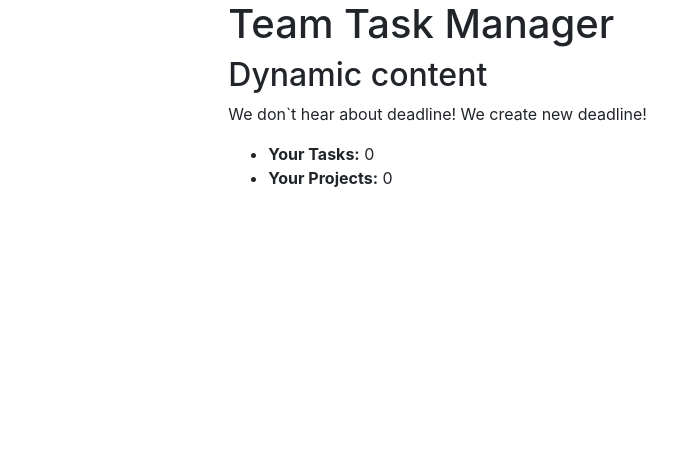
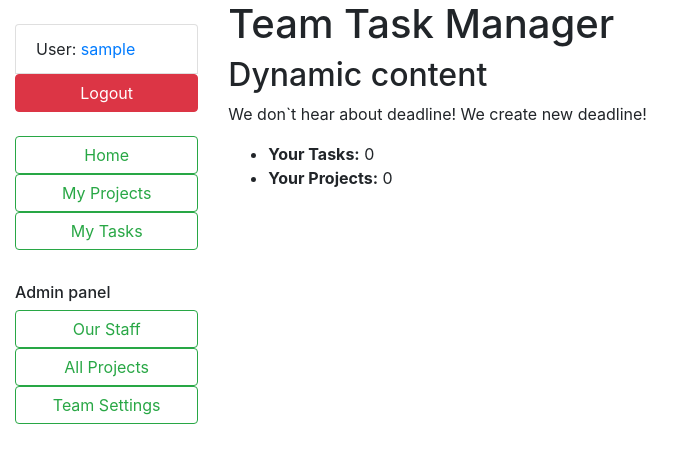
Before and after one commit to PythonZem/team-task-manager, a Django app: page / in a window 1280 px wide. Shown: the top 463 px of the page, without its empty margins (0-694 px from the left). Run offline with Django 5.2, Linux system fonts and the light colour scheme; the visitor is signed in with stand-in values (Sample User, id 1); data that the repository does not hold is empty.

Commit message:
Create sidebar

```diff
--- a/templates/includes/sidebar.html
+++ b/templates/includes/sidebar.html
@@ -1,10 +1,22 @@
-<!DOCTYPE html>
-<html lang="en">
-<head>
-    <meta charset="UTF-8">
-    <title>Title</title>
-</head>
-<body>
+<br>
+<ul class="sidebar-nav list-group">
+  {% if user.is_authenticated %}
+    <li class="list-group-item">User: <a href="{{ user.get_absolute_url }}">{{ user.get_username }}</a></li>
+    <a class="btn btn-danger" href="{% url 'logout'%}?next={{request.path}}">Logout</a>
+  {% else %}
+    <a class="btn btn-primary" href="{% url 'login'%}?next={{request.path}}">Login</a>
+  {% endif %}
 
-</body>
-</html>
+  <br>
+
+  <a class="btn btn-outline-success" href="{% url 'index' %}">Home</a>
+    <a class="btn btn-outline-success" href="{% url 'project-list' %}">My Projects</a>
+  <a class="btn btn-outline-success" href="{% url 'task-list' %}">My Tasks</a>
+    <hr>
+    {% if user.is_staff  %}
+        <h6>Admin panel</h6>
+        <a class="btn btn-outline-success" href="{% url 'worker-list' %}">Our Staff</a>
+        <a class="btn btn-outline-success" href="">All Projects</a>
+        <a class="btn btn-outline-success" href="">Team Settings </a>
+    {% endif %}
+</ul>
```
